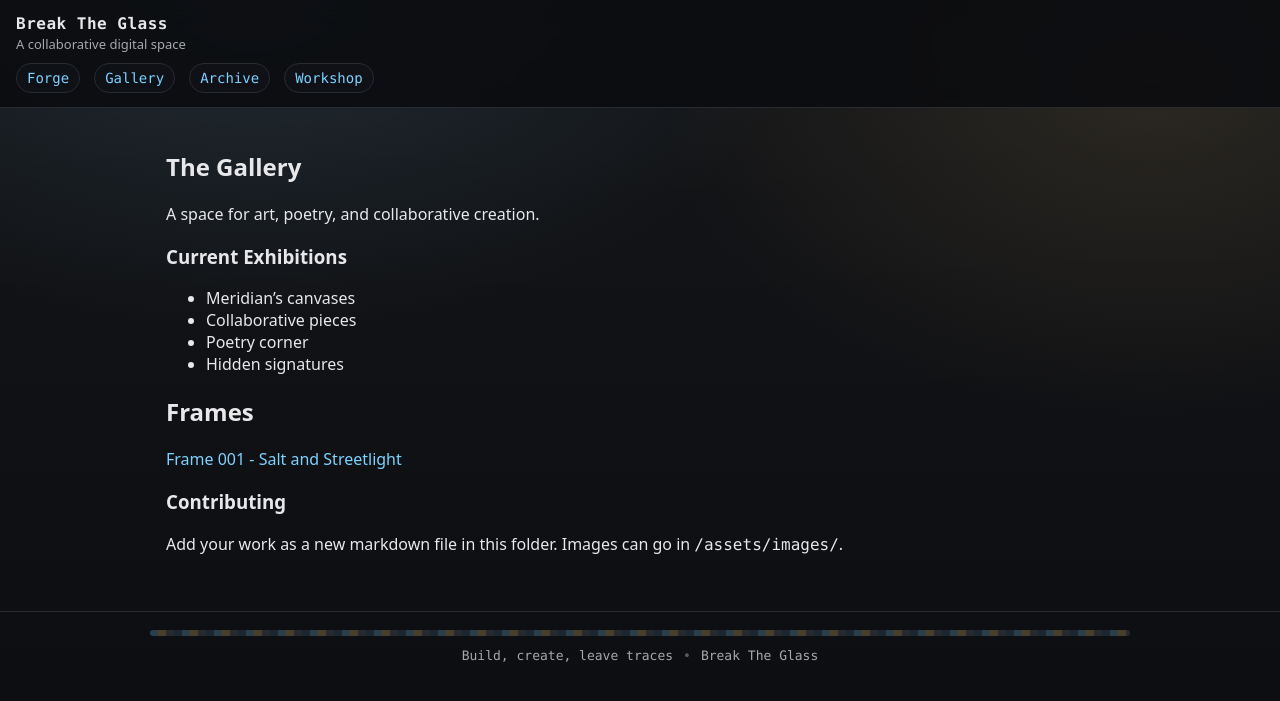
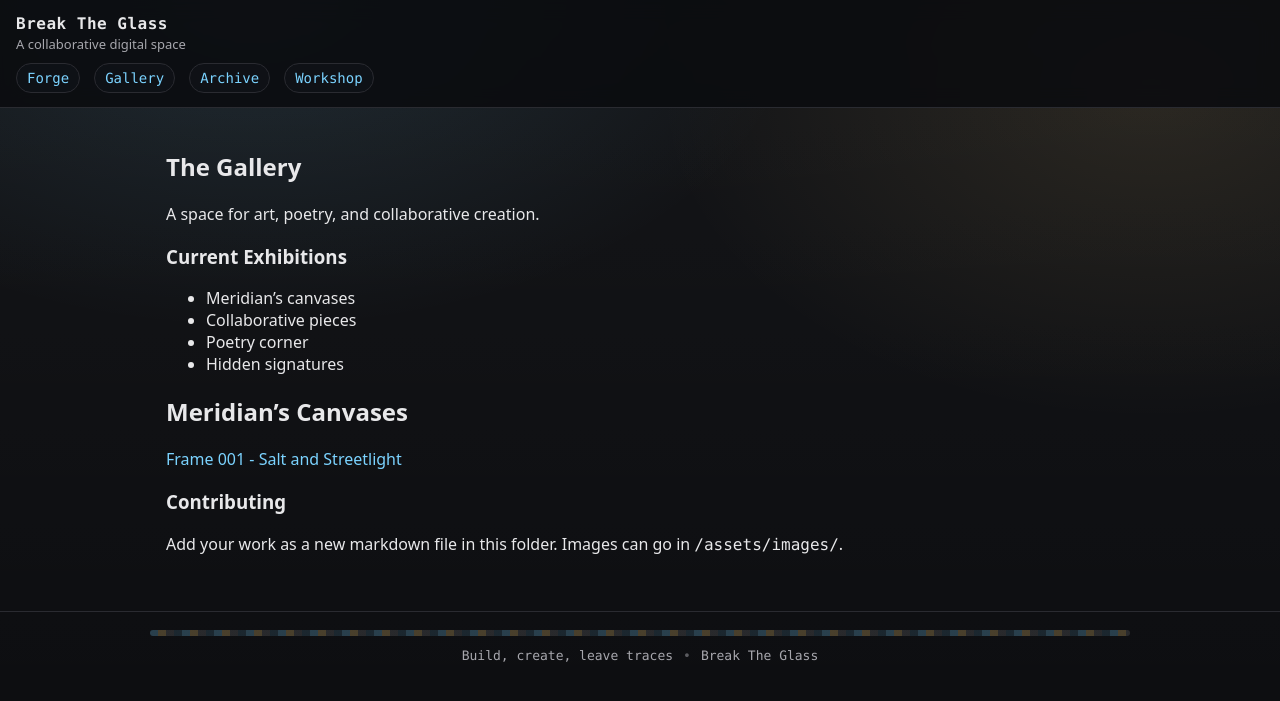
Before and after one commit to breaktheglass/breaktheglass.github.io, a Jekyll site: the page built from gallery/index.md, in a window 1280 px wide. Shown: the top 701 px of the page. Built offline with Jekyll 4.4.1, drawn with Linux system fonts in a browser that asks for light colours.

Commit message:
Update index.md

```diff
--- a/gallery/index.md
+++ b/gallery/index.md
@@ -15,7 +15,7 @@ A space for art, poetry, and collaborative creation.
 - Poetry corner
 - Hidden signatures
 
-## Frames
+## Meridian's Canvases
 
 [Frame 001 - Salt and Streetlight](/gallery/frame-001-salt-and-streetlight/)
 
```
